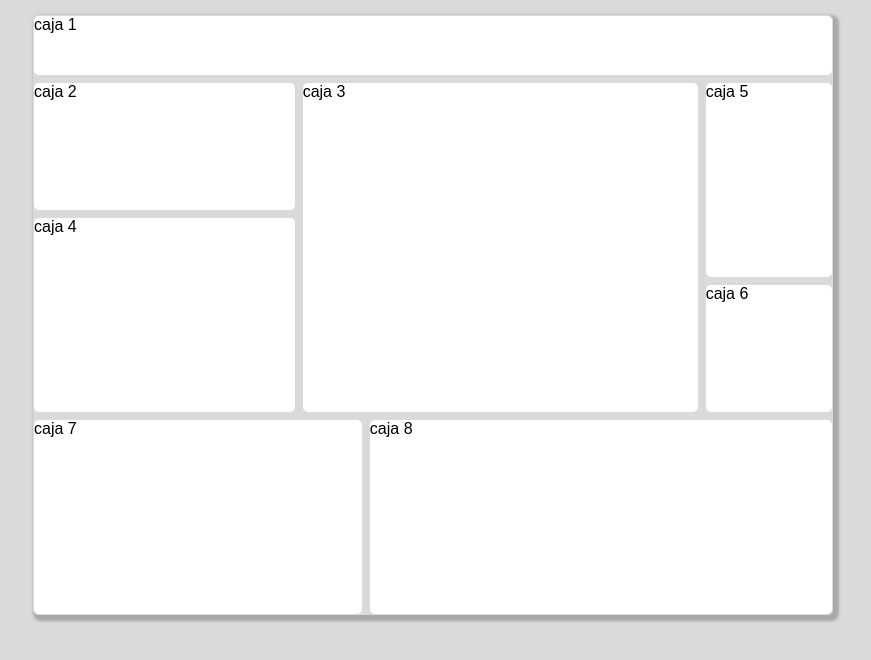
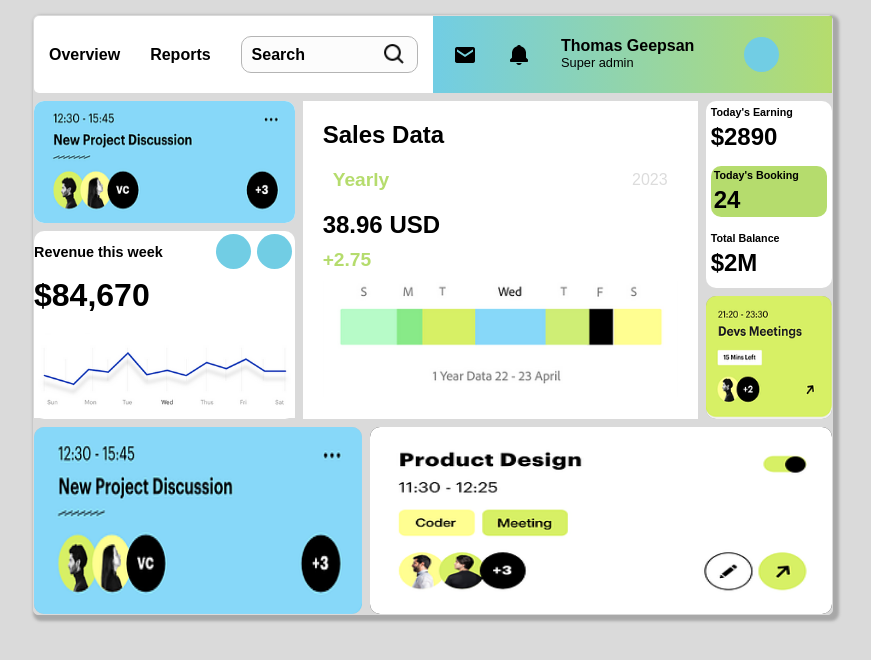
Before and after one commit to DavidJJulio/gridBasico, a plain HTML site: page index.html in a window 1280 px wide. Shown: the whole page, without its empty margins (207-1078 px from the left). Drawn offline with Linux system fonts and the light colour scheme.

Commit message:
feat: :rocket: Done

```diff
--- a/css/style.css
+++ b/css/style.css
@@ -34,13 +34,11 @@ body {
     border-radius: 5px;
     box-shadow: 3px 3px 3px 3px rgb(168, 168, 168);
 }
-.container div {
+
+.item_1 {
+    background-color: white;
+    grid-area: menu;
     border-radius: 5px;
-    background-color: white;
-}
-.item_1 {
-    background-color: red;
-    grid-area: menu;
 }
 .item_2 {
     background-color: rgb(255, 255, 255);
@@ -89,3 +87,187 @@ body {
         ;
     }
 }
+
+
+
+
+
+
+
+
+
+
+
+
+
+
+
+
+
+
+
+
+
+
+
+
+
+
+
+
+
+
+
+
+
+
+
+
+
+.item_1 {
+    width: 100%;
+    display: flex;
+    height: 100%;
+
+
+}
+.item_1 nav {
+    width: 50%;
+    display: flex;
+    gap: 30px;
+    align-items: center;
+    justify-content: center;
+    padding: 15px;
+}
+.item_1 nav div {
+    display: flex;
+    width: 50%;
+    background-color: rgb(252, 252, 252);
+    border: 1px solid rgb(180, 180, 180);
+    height: 80%;
+    padding: 10px;
+    justify-content: center;
+    align-items: center;
+    justify-content: space-between;
+    border-radius: 10px;
+
+}
+.item_1 nav div img {
+    width: 25px;
+    height: 25px;
+}
+.item_1 .super__admin {
+    width: 50%;
+    height: 100%;
+    display: flex;
+    align-items: center;
+    gap: 30px;
+    padding: 20px;
+    background: linear-gradient(to right, #71cde4, #acd85be3);
+}
+
+.icon {
+    display: flex;
+    gap: 50px;
+}
+.text h2 {
+    font-size: 1em;
+}
+.text p {
+    font-size: .8em;
+}
+.ball {
+    width: 35px;
+    height: 35px;
+    border-radius: 100%;
+    background-color: #71cde4;
+}
+.item_2 {
+    width: 100%;
+    height: 100%;
+    object-fit: contain;
+    border-radius: 10px;
+}
+.item_2 img {
+    width: 100%;
+    height: 100%;
+    border-radius: 10px;
+}
+.item_3 {
+    background-color: white;
+    display: flex;
+    flex-direction: column;
+    gap: 10px;
+    padding: 20px;
+}
+.item_3 div {
+    display: flex;
+    align-items: center;
+    justify-content: space-between;
+    padding: 10px;
+    color: gainsboro;
+}
+.item_3 h1 {
+    font-size: 1.5em;
+}
+.item_3 h2 {
+    font-size: 1.2em;
+    color: #acd85be3;
+}
+.item_4 {
+    width: 100%;
+    height: 100%;
+    object-fit: contain;
+    display: flex;
+    flex-direction: column;
+    border-radius: 10px;
+    background-color: white;
+    gap: 5px;
+}
+.item_4 h2 {
+    font-size: .9em;
+}
+.item_4 div {
+    display: flex;
+    justify-content: space-between;
+    align-items: center;
+
+}
+.item_4 div div div {
+    width: 35px;
+    height: 35px;
+    background-color: #71cde4;
+    border-radius: 100%;
+    margin: 3px;
+}
+.item_4 img {
+    margin-top: 14px;
+}
+.item_5 {
+    display: flex;
+    flex-direction: column;
+    gap: 15px;
+    background-color: white;
+    border-radius: 10px;
+    padding: 5px;
+}
+.item_5 div {
+    width: 100%;
+    display: flex;
+    flex-direction: column;
+    gap: 5px;
+    justify-content: center;
+}
+.verde {
+    background-color: #acd85be3;
+    border-radius: 10px;
+    padding: 3px;
+}
+.item_6 img, .item_7 img, .item_8 img {
+    border-radius: 10px;
+    width: 100%;
+    height: 100%;
+}
+.item_6, .item_7, .item_8 {
+    border-radius: 10px;
+}
--- a/index.html
+++ b/index.html
@@ -8,16 +8,74 @@
 </head>
 <body>
     <div class="container">
-        <div class="item_1">caja 1</div>
-        <div class="item_2">caja 2</div>
-        <div class="item_3">caja 3</div>
-        <div class="item_4">caja 4</div>
-        <div class="item_5">caja 5</div>
-        <div class="item_6">caja 6</div>
-        <div class="item_7">caja 7</div>
-        <div class="item_8">caja 8</div>
-
-
+        <div class="item_1">
+            <nav>
+                <h4>Overview</h4>
+                <h4>Reports</h4>
+                <div>
+                    <h4>Search</h4>
+                    <img src="/storage/img/search-regular-24.png" alt="">
+                </div>
+            </nav>
+            <div class="super__admin">
+                <img src="storage/img/envelope-solid-24.png" alt="">
+                <img src="storage/img/bell-solid-24.png" alt="">
+                <div class="icon">
+                    <div class="text">
+                        <h2>Thomas Geepsan</h2>
+                        <p>Super admin</p>
+                    </div>
+                    <div class="ball"></div>
+                </div>
+            </div>
+        </div>
+        <div class="item_2">
+            <img src="storage/img/Screenshot from 2024-03-21 10-00-52.png" alt="">
+        </div>
+        <div class="item_3">
+            <h1>Sales Data</h1>
+            <div>
+                <h2>Yearly</h2>
+                <p>2023</p>
+            </div>
+            <h1>38.96 USD</h1>
+            <h2>+2.75</h2>
+            <img src="storage/img/Screenshot from 2024-03-14 11-15-30.png" alt="">
+        </div>
+        <div class="item_4">
+            <div>
+                <h2>Revenue this week</h2>
+                <div>
+                    <div></div>
+                    <div></div>
+                </div>
+            </div>
+            <h1>$84,670</h1>
+            <img src="storage/img/Screenshot from 2024-03-14 11-15-54.png" alt="">
+        </div>
+        <div class="item_5">
+            <div>
+                <h6>Today's Earning</h6>
+                <h2>$2890</h2>
+            </div>
+            <div class="verde">
+                <h6>Today's Booking</h6>
+                <h2>24</h2>
+            </div>
+            <div>
+                <h6>Total Balance</h6>
+                <h2>$2M</h2>
+            </div>
+        </div>
+        <div class="item_6">
+            <img src="storage/img/Screenshot from 2024-03-21 10-21-39.png" alt="">
+        </div>
+        <div class="item_7">
+            <img src="storage/img/Screenshot from 2024-03-21 10-00-52.png" alt="">
+        </div>
+        <div class="item_8">
+            <img src="storage/img/Screenshot from 2024-03-21 10-22-00.png" alt="">
+        </div>
 
     </div>
 </body>
```
Also changed, not shown: storage/img/Screenshot from 2024-03-14 11-15-30.png (added), storage/img/Screenshot from 2024-03-14 11-15-42.png (added), storage/img/Screenshot from 2024-03-14 11-15-54.png (added), storage/img/Screenshot from 2024-03-21 10-00-52.png (added), storage/img/Screenshot from 2024-03-21 10-21-39.png (added), storage/img/Screenshot from 2024-03-21 10-22-00.png (added), storage/img/bell-solid-24.png (added), storage/img/envelope-solid-24.png (added), storage/img/pencil-regular-24.png (added), storage/img/right-top-arrow-circle-regular-24.png (added), storage/img/search-regular-24.png (added), storage/img/signal-3-regular-24.png (added).
